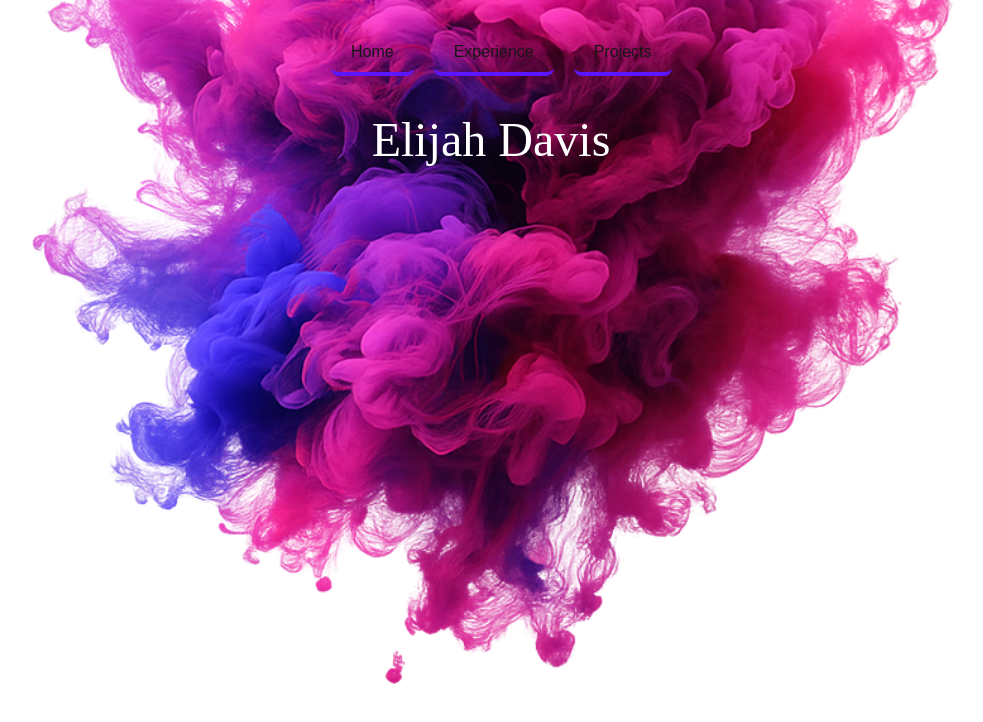
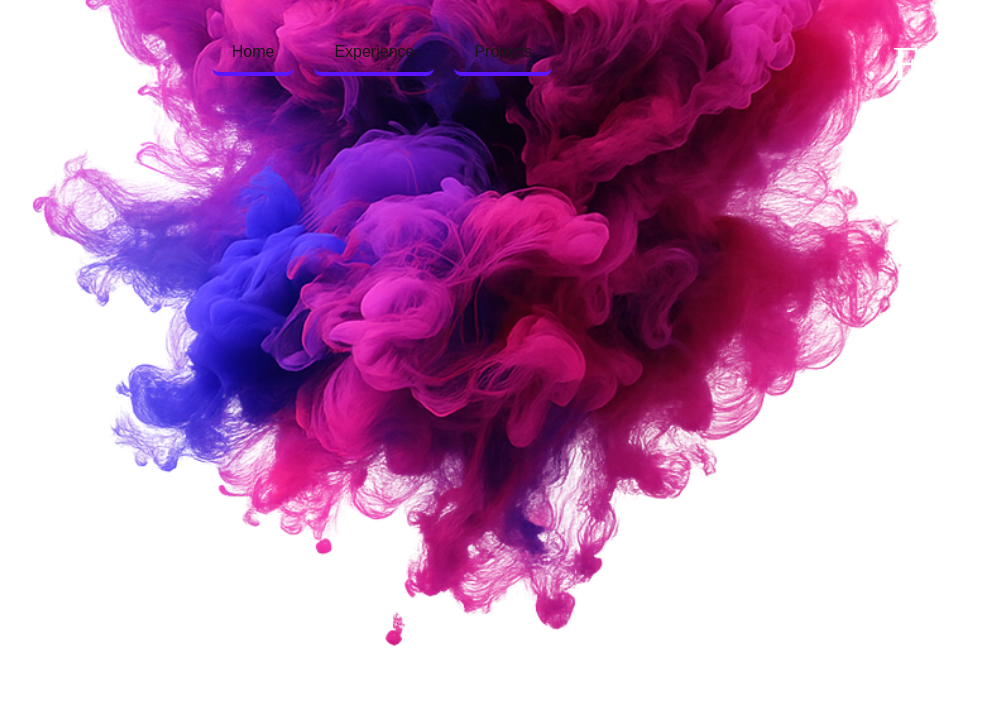
Before and after one commit to ElijDavis/Portfolio, a Next.js app in the folder elijahs-portfolio/: page / in a window 1280 px wide. Shown: the top 722 px of the page, without its empty margins (149-1132 px from the left). Built offline with nearby package versions, Linux system fonts and the light colour scheme.

Commit message:
ESLint rule complaint fixes

```diff
--- a/elijahs-portfolio/app/page.tsx
+++ b/elijahs-portfolio/app/page.tsx
@@ -1,24 +1,17 @@
 'use client';
 
 import {Header} from "../components/Header";
-import { Skill_block } from "../components/Skill-Blocks";
-import { Tool } from "../components/Tool_Bar";
-import Link from "next/link";
+//import { Skill_block } from "../components/Skill-Blocks";
+//import { Tool } from "../components/Tool_Bar";
+//import Link from "next/link";
 import NavBar from "../components/NavBar";
 
 
 export default function Home() {
   return (
-    <div className="grid conten-center">
+    <div className="flex justify-center">
       <NavBar/>
       <Header/>
-      {/*<div className="flex flex-row justify-center gap-x-20 md:gap-x-32 mt-12 md:mt-24">
-        <Skill_block title={"Photography"}/>
-        <div className="bg-transparent-80 ">
-          <Link href="/Algorithms"><Skill_block title={"Data Structures and Algorithms"}/></Link>
-        </div>
-        <Skill_block title={"Fashion Design"}/>
-      </div>*/}
     </div>
   );
 }
--- a/elijahs-portfolio/components/Header.tsx
+++ b/elijahs-portfolio/components/Header.tsx
@@ -1,4 +1,4 @@
-import Image from "next/image";
+//import Image from "next/image";
 
 export function Header (){
     return (
```
